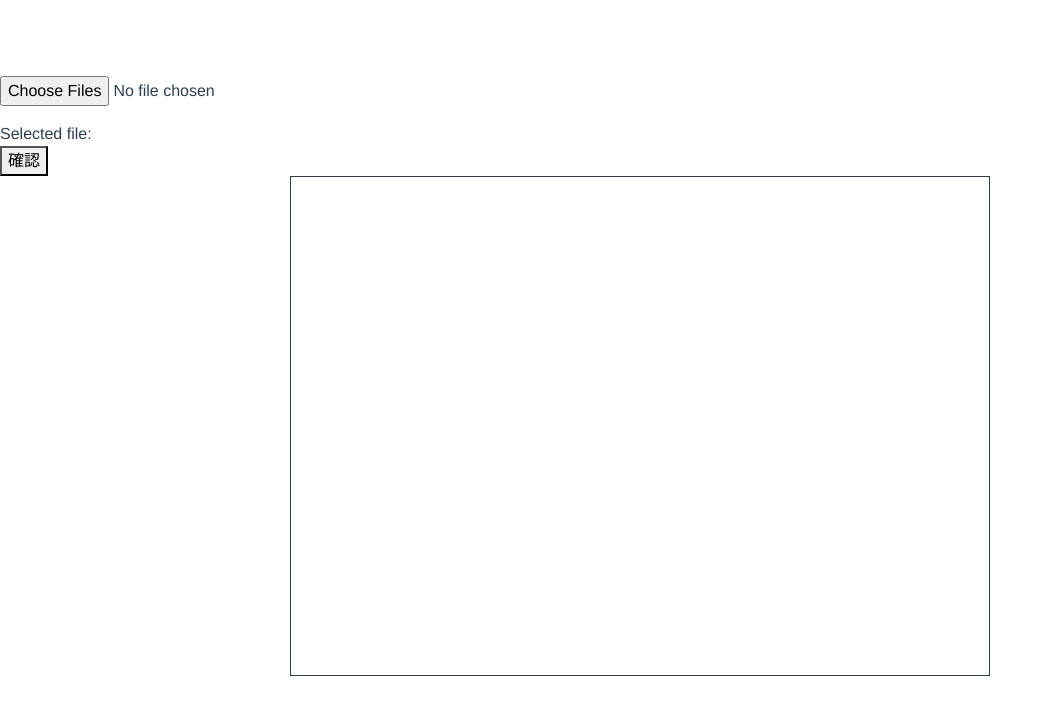
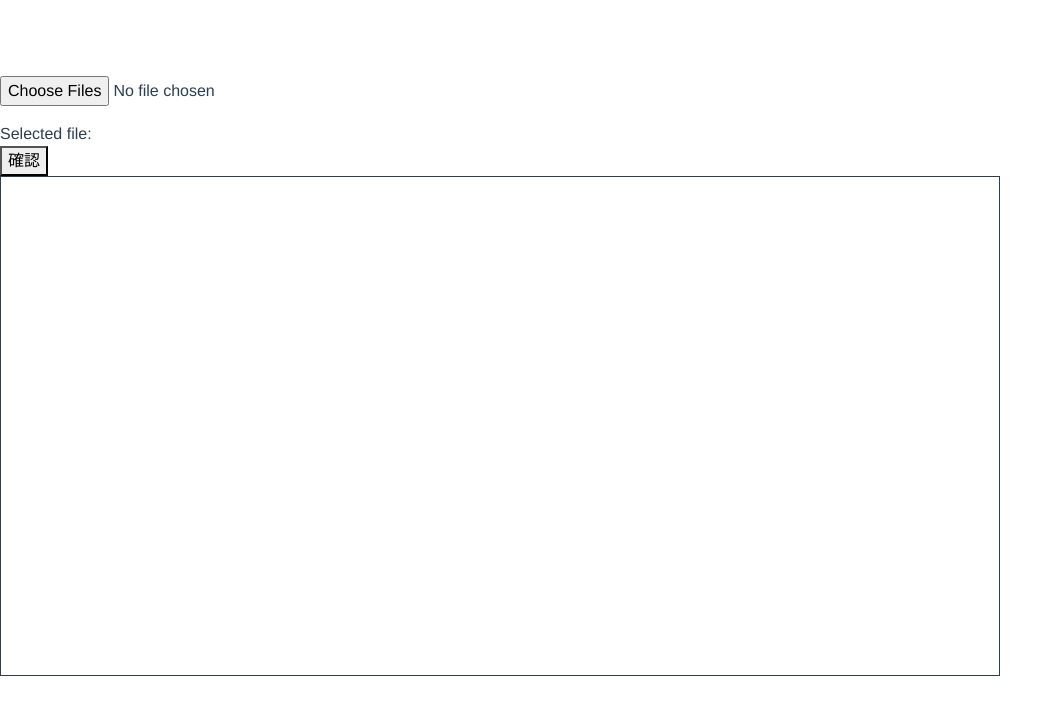
Before and after one commit to imamiya-masaki/vue-network, a Vue app: page / in a window 1280 px wide. Shown: the top 714 px of the page, without its empty margins (0-1063 px from the left). Built offline with nearby package versions, Linux system fonts and the light colour scheme.

Commit message:
とりあえず表示まで

```diff
--- a/package.json
+++ b/package.json
@@ -13,6 +13,7 @@
     "cytoscape": "^3.18.1",
     "vue": "^2.6.11",
     "vue-ast": "^0.0.2",
+    "vue-cytoscape": "^1.0.8",
     "vue-router": "^3.2.0",
     "vuex": "^3.4.0",
     "worker": "^0.4.0",
@@ -59,7 +60,8 @@
       "prefer-const": "off",
       "import/no-webpack-loader-syntax": "off",
       "no-unused-vars": "warn",
-      "no-prototype-builtins": "off"
+      "no-prototype-builtins": "off",
+      "quote-props": "off"
     }
   },
   "browserslist": [
--- a/src/components/MainNetwork.vue
+++ b/src/components/MainNetwork.vue
@@ -19,7 +19,8 @@ export default {
   data () {
     return {
       fileUpperCamelCase: true, // 後々ここフラグによって変化させたいので
-      readFileOnly: false // 読み込んだファイルのみをネットワーク表示させる
+      readFileOnly: false, // 読み込んだファイルのみをネットワーク表示させる
+      cytoscapeData: {}
     }
   },
   methods: {
@@ -71,6 +72,47 @@ export default {
       output.edges = preEdges.edges
       output.nodes = this.shapeNodes(Object.keys(preEdges.vertexs), vertexInfos)
       return output
+    },
+    setNetwork: function () {
+      this.cy = cytoscape(
+        {
+          container: document.getElementById('cy'),
+          // boxSelectionEnabled: false,
+          // autounselectify: false,
+          style: cytoscape.stylesheet()
+            .selector('core')
+            .css({
+              'width': 100
+            })
+            .selector('node')
+            .css({
+              'height': 80,
+              'width': 80,
+              'background-fit': 'cover',
+              'border-color': '#000',
+              'border-width': 3,
+              'border-opacity': 0.5,
+              'content': 'data(name)',
+              'text-valign': 'center'
+            })
+            .selector('edge')
+            .css({
+              'width': 6,
+              'target-arrow-shape': 'triangle',
+              'line-color': '#ffaaaa',
+              'target-arrow-color': '#ffaaaa',
+              'curve-style': 'bezier'
+            }),
+          elements: this.cytoscapeData,
+          layout: {
+            left: 0,
+            name: 'breadthfirst'
+          }
+        }
+      )
+      // なぜか画面が半分になってしまうので致し方ない処理...
+      const canvas = document.querySelector('canvas[data-id="layer2-node"]')
+      canvas.style.position = 'relative'
     }
   },
   computed: {
@@ -89,7 +131,10 @@ export default {
     },
     loadData () {
       const data = this.shapeDatas(this.loadData)
-      console.log('shapeData', data)
+      this.cytoscapeData = data
+      console.log('cytoscapeData', data)
+      this.cy = {}
+      this.setNetwork()
     }
   }
 }
@@ -99,7 +144,10 @@ export default {
 <style scoped>
  .MainNetwork {
   border: 0.5px solid;
-  width: 700px;
+  width: 1000px;
   height: 500px;
  }
+ #cy {
+  position: absolute;
+ }
 </style>
--- a/src/components/ReadFile.vue
+++ b/src/components/ReadFile.vue
@@ -43,6 +43,8 @@ export default {
       const files = this.file
       let output = []
       this.output = []
+      this.counter = 0
+      this.outputObject = {}
       for (let item of files) {
         if (this.checkVueFile(item)) {
           const res = this.extractVue(item)
--- a/src/views/Network.vue
+++ b/src/views/Network.vue
@@ -2,6 +2,8 @@
   <div class="network">
     <read-file @load="extractReadFile"/>
     <main-network class="main-network__position" :loadData="readFileData"/>
+  <div id="cy">
+  </div>
   </div>
 </template>
 
@@ -32,6 +34,9 @@ export default {
 <style scoped>
 .main-network__position {
   margin-left: auto;
-  margin-right: auto
+  margin-right: auto;
+}
+.network {
+  position: absolute;
 }
 </style>
```
Also changed, not shown: 1 other file (tests, documents, lock files or other folders).
